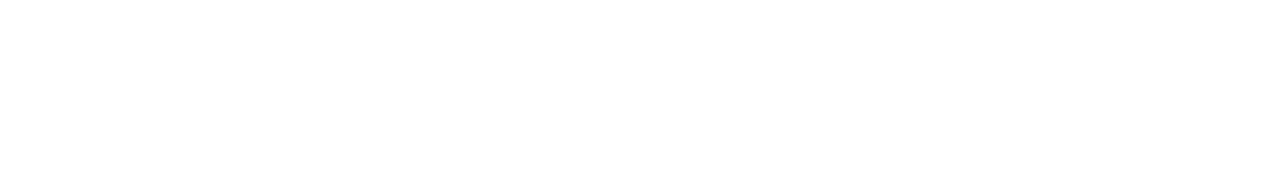
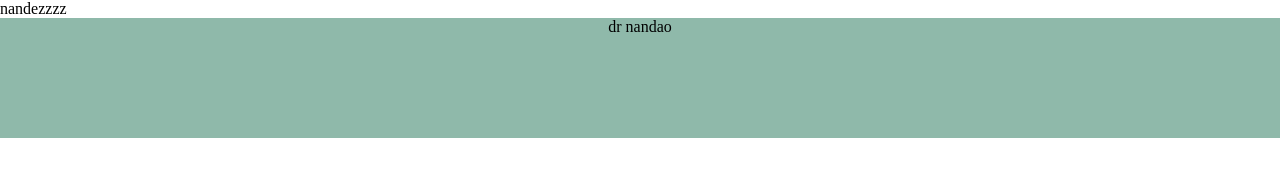
Before and after one commit to renaoo/Tutorial, a plain HTML site: page index.html in a window 1280 px wide. Drawn offline with Linux system fonts and the light colour scheme.

Commit message:
Adicione o arquivo style.css
Signed-off-by: Renan Fukamizu <77072259+renaoo@users.noreply.github.com>

```diff
--- a/index.html
+++ b/index.html
@@ -5,8 +5,13 @@
 	<meta charset="utf-8">
 	<meta name="viewport" content="width=device-width, initial-scale=1">
 	<title>Clínica Dr. Nandez</title>
+	<link rel="stylesheet" href="style.css">
 </head>
 <body>
+	nandezzzz
+	<footer>
+	dr nandao
+	</footer>
 
 </body>
 </html>
--- /dev/null
+++ b/style.css
@@ -0,0 +1,13 @@
+html{
+	min-height: 100vh;
+}
+
+body{
+	margin: 0;
+}
+
+footer{
+	text-align: center;
+	height: 15vh;
+	background-color: #8FB9AA;
+}
```
